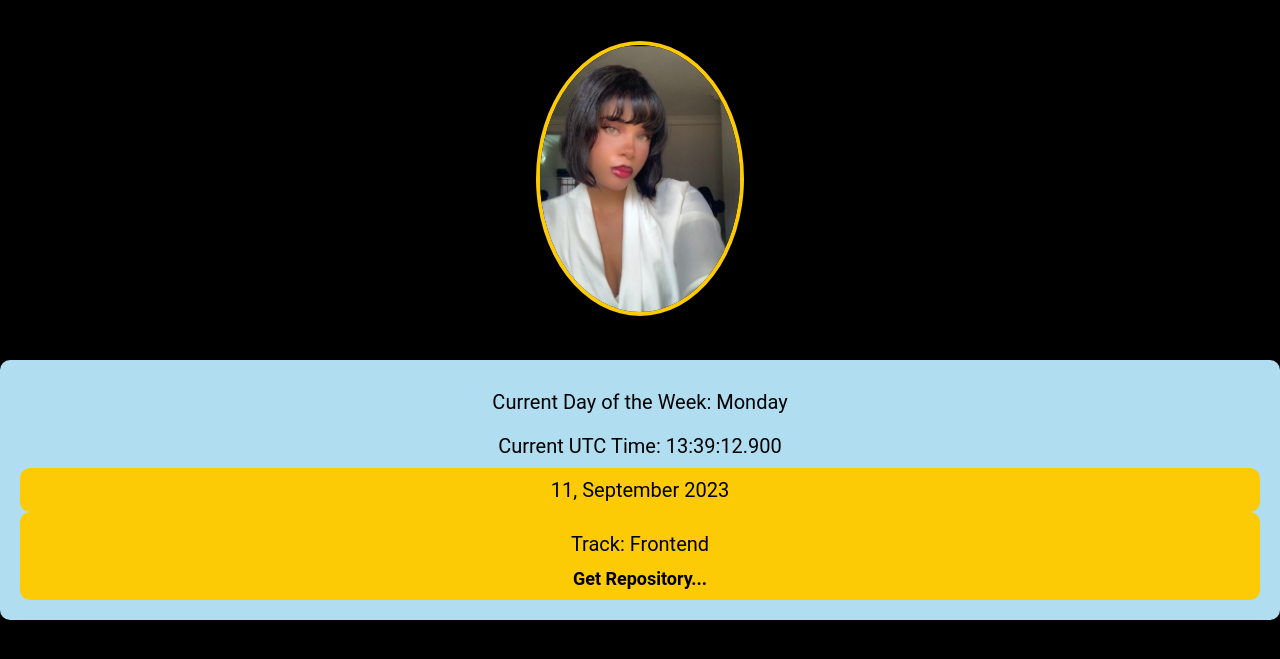
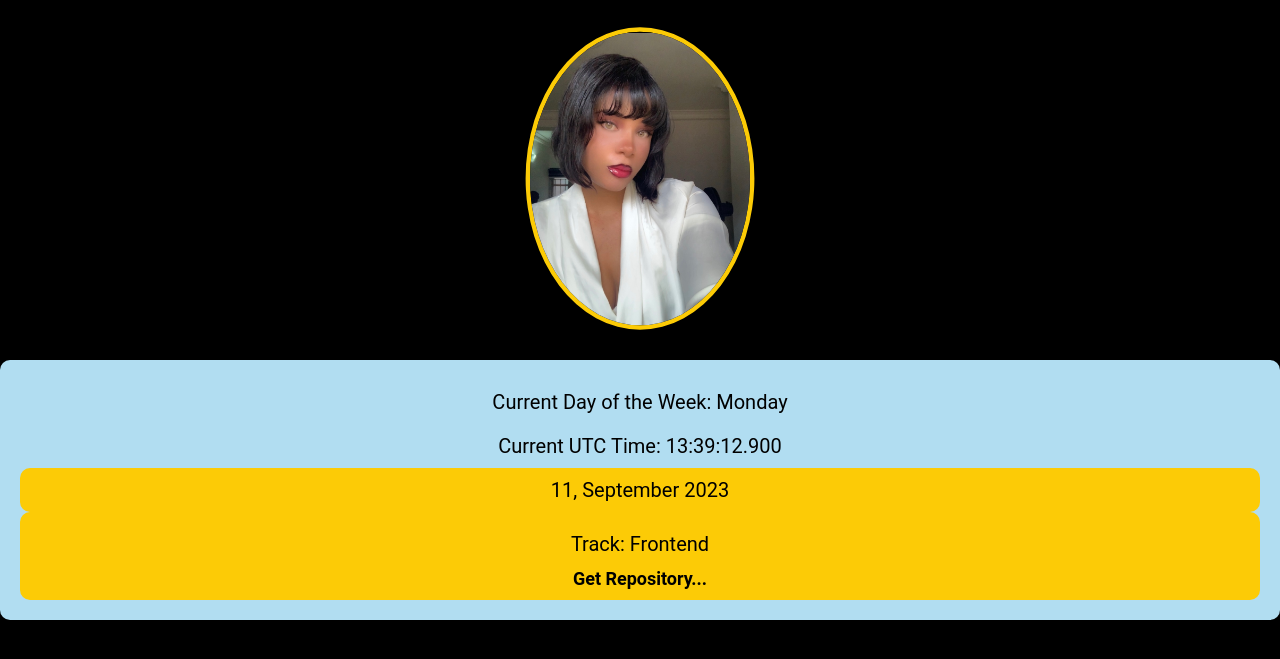
Before and after one commit to Sheisgoodness/Task-1.github.io., a plain HTML site: page index.html in a window 1280 px wide. In both pictures the pointer is over the picture 640 px from the left and 243 px from the top of the page. Shown: the part 65-724 px from the top of the page. Drawn offline with Linux system fonts and the light colour scheme.

Commit message:
Update style.css

```diff
--- a/style.css
+++ b/style.css
@@ -18,6 +18,10 @@ h1 {
     margin: 20px auto;
     border: 4px solid #fccb06;
     transition: transform 0.2s ease-in-out;
+}
+
+.profile-picture:hover{
+    transform: scale(1.1);
 }
 
 .data-container {
```
